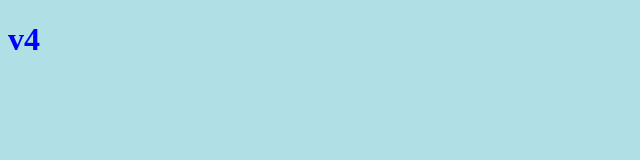
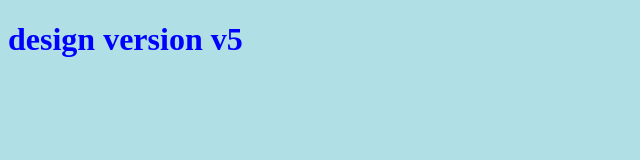
Before and after one commit to Zaf-awa/prashant, a plain HTML site: page index.html in a window 1280 px wide. Shown: the whole page, without its empty margins (0-640 px from the left). Drawn offline with Linux system fonts and the light colour scheme.

Commit message:
new design changes in version

```diff
--- a/index.html
+++ b/index.html
@@ -7,6 +7,6 @@
     <title>Document</title>
 </head>
 <body>
-    <h1>v4</h1>
+    <h1>design version v5</h1>
 </body>
 </html>
```
